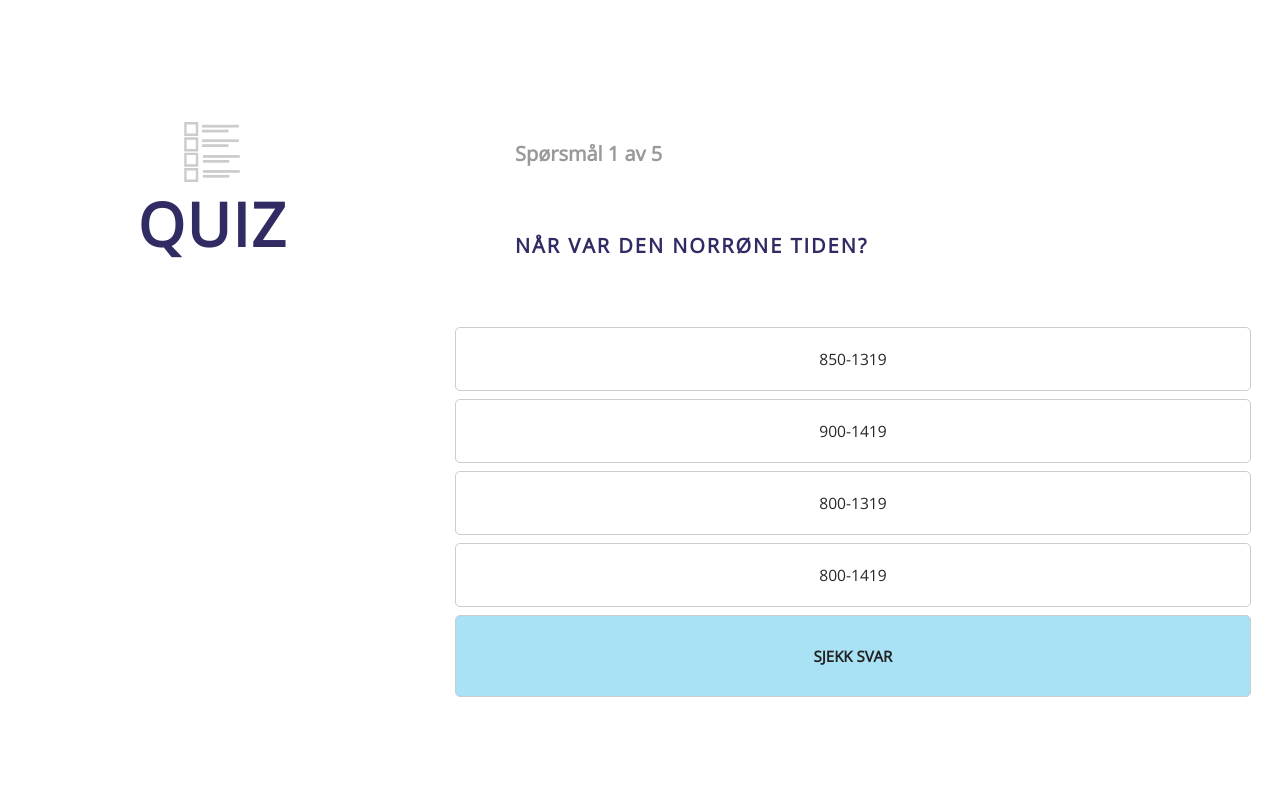
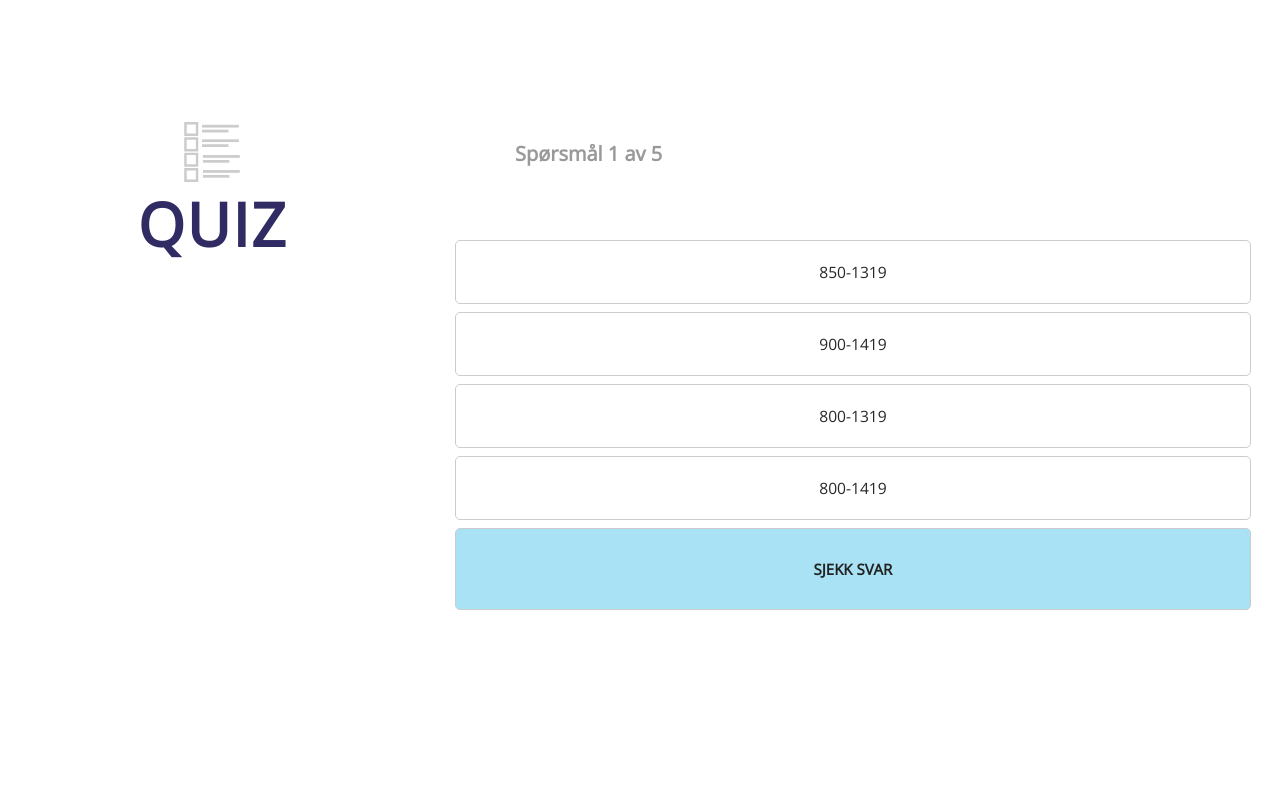
Before and after one commit to emlie/iceland, a plain HTML site: page index.html in a window 1280 px wide. Shown: the part 2900-3695 px from the top of the page. Drawn offline with nearby package versions, Linux system fonts and the light colour scheme.

Commit message:
Update index.html

```diff
--- a/index.html
+++ b/index.html
@@ -398,8 +398,7 @@ jQuery(document).ready(function($){
         if(typeof quiz !== "undefined" && $.type(quiz) === "array"){
             //add pager
             $(document.createElement('p')).addClass('pager').attr('id','pager').text('Spørsmål 1 av ' + quiz.length).appendTo('#frame');
-            //add first question
-            $(document.createElement('h4')).addClass('question').attr('id', 'question').text(quiz[0]['question']).appendTo('#frame');
+
             $(document.createElement('p')).addClass('explanation').attr('id','explanation').html('&nbsp;').appendTo('#frame');
 
             //questions holder
```
